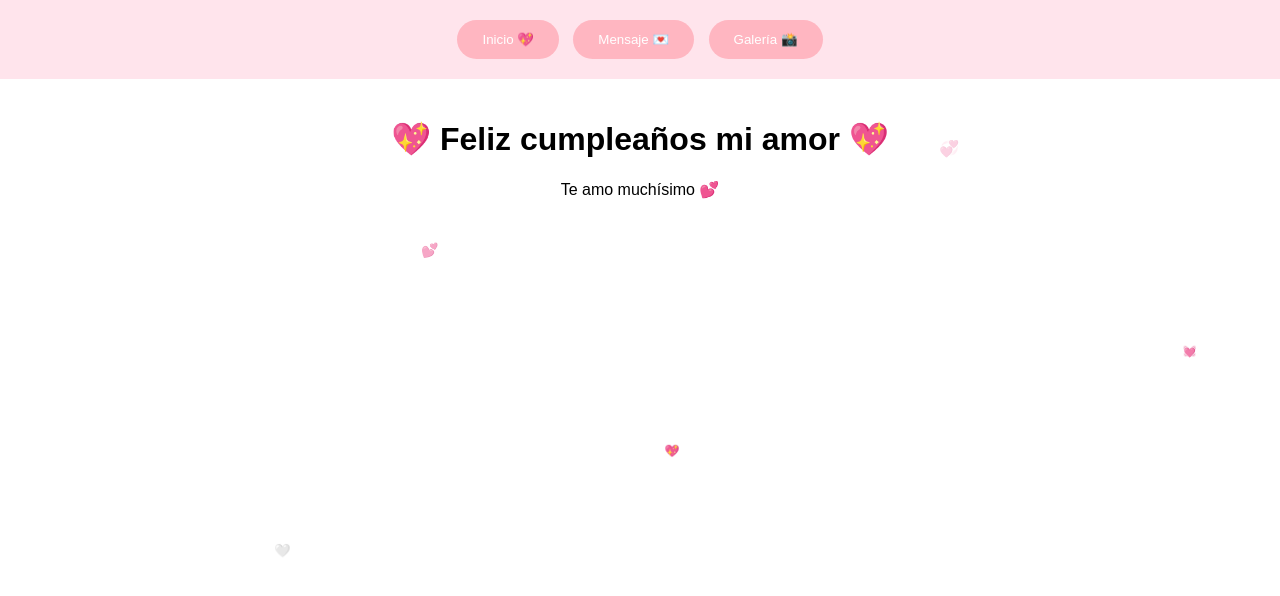
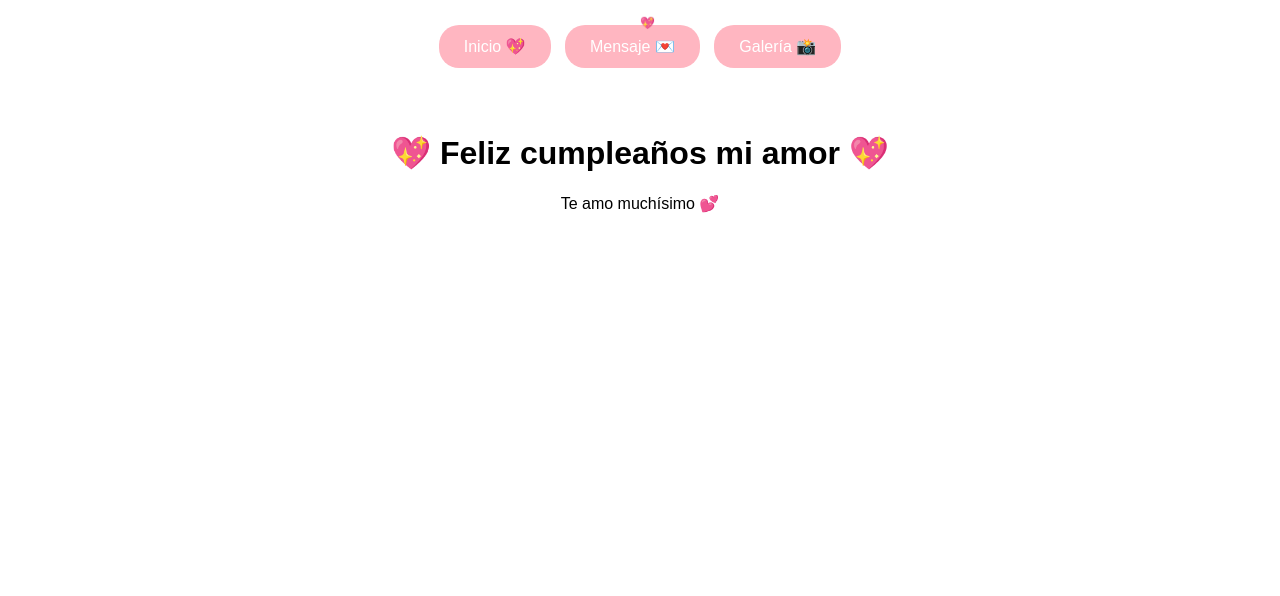
Before and after one commit to berenicekaren70-blip/mi-paguina-web, a plain HTML site: page index.html in a window 1280 px wide. Both pictures are taken after a click on the button "Inicio 💖". Drawn offline with Linux system fonts and the light colour scheme.

Commit message:
Add files via upload

```diff
--- a/index.html
+++ b/index.html
@@ -12,51 +12,38 @@ body{
 margin:0;
 font-family:Arial;
 background:white;
-overflow:hidden;
+overflow-x:hidden;
+text-align:center;
 }
 
-/* 💗 corazones */
-.corazones{
+/* corazones */
+.corazon{
 position:fixed;
-top:0;
-left:0;
-width:100%;
-height:100%;
-pointer-events:none;
-z-index:0;
-}
-
-.corazon{
-position:absolute;
-bottom:-50px;
-animation: subir 8s linear infinite;
+color:pink;
+font-size:12px;
+animation: flotar 8s linear infinite;
 opacity:0.7;
 }
 
-/* tamaños variados */
-.corazon:nth-child(1){ font-size:10px; }
-.corazon:nth-child(2){ font-size:14px; }
-.corazon:nth-child(3){ font-size:12px; }
-.corazon:nth-child(4){ font-size:16px; }
-.corazon:nth-child(5){ font-size:11px; }
-.corazon:nth-child(6){ font-size:13px; }
-
-@keyframes subir{
-0%{ transform:translateY(0) translateX(0); opacity:0; }
-50%{ opacity:1; }
-100%{ transform:translateY(-100vh) translateX(50px); opacity:0; }
+@keyframes flotar{
+0%{
+transform:translateY(100vh);
+opacity:0;
 }
-
-/* menú */
-.menu{
-background:#ffe4ec;
-padding:15px;
-text-align:center;
-position:relative;
-z-index:2;
+50%{
+opacity:1;
+}
+100%{
+transform:translateY(-100vh);
+opacity:0;
+}
 }
 
 /* botones */
+.menu{
+padding:20px;
+}
+
 button{
 background:#ffb6c1;
 color:white;
@@ -65,6 +52,7 @@ padding:12px 25px;
 margin:5px;
 border-radius:20px;
 cursor:pointer;
+font-size:16px;
 transition:0.2s;
 }
 
@@ -78,29 +66,15 @@ transform:scale(0.9);
 
 /* contenido */
 #contenido{
-position:relative;
-z-index:2;
 padding:20px;
-text-align:center;
 }
 
-/* galería */
-.galeria{
-display:flex;
-flex-wrap:wrap;
-justify-content:center;
-}
-
+/* galeria */
 .galeria img{
-width:200px;
+width:220px;
 margin:10px;
 border-radius:15px;
-box-shadow:0px 5px 15px rgba(0,0,0,0.2);
-transition:0.3s;
-}
-
-.galeria img:hover{
-transform:scale(1.1);
+box-shadow:0 5px 15px rgba(0,0,0,0.2);
 }
 
 </style>
@@ -108,66 +82,83 @@ transform:scale(1.1);
 
 <body>
 
-<!-- 💗 corazones -->
-<div class="corazones">
-<span class="corazon" style="left:10%; animation-delay:0s;">💗</span>
-<span class="corazon" style="left:30%; animation-delay:2s;">💕</span>
-<span class="corazon" style="left:50%; animation-delay:4s;">💖</span>
-<span class="corazon" style="left:70%; animation-delay:1s;">💞</span>
-<span class="corazon" style="left:90%; animation-delay:3s;">💓</span>
-<span class="corazon" style="left:20%; animation-delay:5s;">🤍</span>
-</div>
+<!-- corazones -->
+<div class="corazon" style="left:10%; animation-delay:0s;">💗</div>
+<div class="corazon" style="left:30%; animation-delay:2s;">💕</div>
+<div class="corazon" style="left:50%; animation-delay:4s;">💖</div>
+<div class="corazon" style="left:70%; animation-delay:1s;">💞</div>
+<div class="corazon" style="left:90%; animation-delay:3s;">💓</div>
 
-<!-- 🔘 menú -->
+<!-- menu -->
 <div class="menu">
-<button onclick="mostrarInicio()">Inicio 💖</button>
-<button onclick="mostrarMensaje()">Mensaje 💌</button>
-<button onclick="mostrarGaleria()">Galería 📸</button>
+
+<button onclick="inicio()">Inicio 💖</button>
+
+<button onclick="mensaje()">Mensaje 💌</button>
+
+<button onclick="galeria()">Galería 📸</button>
+
 </div>
 
 <!-- contenido -->
 <div id="contenido">
+
 <h1>💖 Feliz cumpleaños mi amor 💖</h1>
+
 <p>Te amo muchísimo 💕</p>
+
 </div>
 
-<!-- 🎵 música -->
-<audio id="musica" loop style="display:none;">
+<!-- musica -->
+<audio id="musica" loop>
 <source src="audio/musica.mp3" type="audio/mpeg">
 </audio>
 
 <script>
 
-/* iniciar música al primer clic */
+/* iniciar musica */
 document.addEventListener("click", function(){
 document.getElementById("musica").play();
-});
+}, { once:true });
 
 /* inicio */
-function mostrarInicio(){
+function inicio(){
+
 document.getElementById("contenido").innerHTML = `
 <h1>💖 Feliz cumpleaños mi amor 💖</h1>
 <p>Te amo muchísimo 💕</p>
 `;
+
 }
 
 /* mensaje */
-function mostrarMensaje(){
+function mensaje(){
+
 document.getElementById("contenido").innerHTML = `
-<iframe src="mensaje.html" style="width:100%; height:70vh; border:none;"></iframe>
+<iframe src="mensaje.html"
+style="width:90%; height:600px; border:none;">
+</iframe>
 `;
+
 }
 
-/* galería */
-function mostrarGaleria(){
+/* galeria */
+function galeria(){
+
 document.getElementById("contenido").innerHTML = `
+
 <h2>💖 Nuestras fotos 💖</h2>
+
 <div class="galeria">
-<img src="img/foto1.jpg">
-<img src="img/foto2.jpg">
-<img src="img/foto3.jpg">
+
+<img src="imagen/imagen.Foto1.jpg.jpeg">
+<img src="imagen/imagen.Foto2.jpg.jpeg">
+<img src="imagen/imagen.Foto3.jpg.jpeg">
+
 </div>
+
 `;
+
 }
 
 </script>
```
Also changed, not shown: mensaje.html (+10 -30 lines), img/imagen.Foto2.jpg.jpeg (added), 1 other file.
